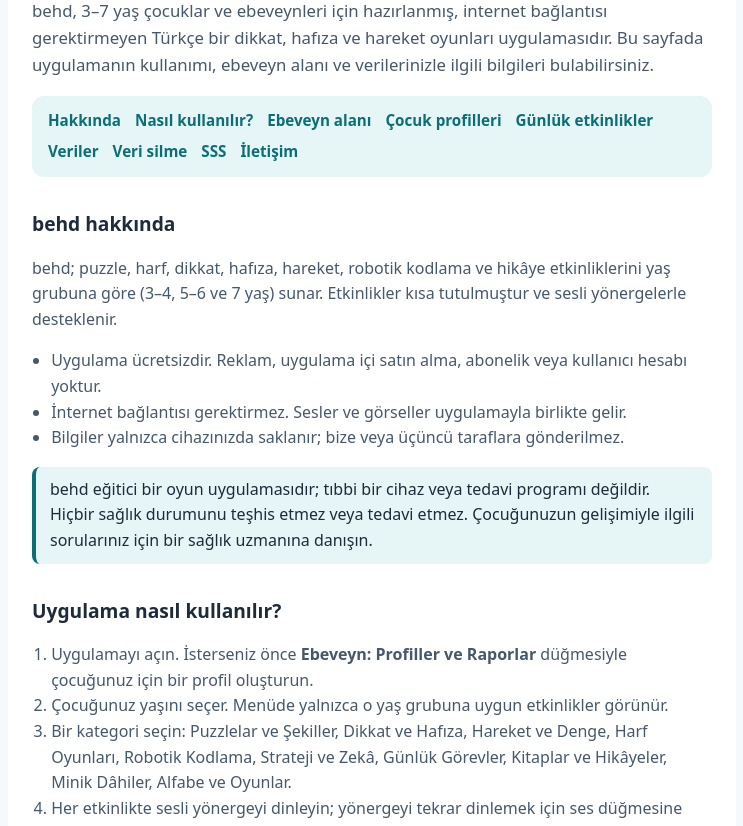
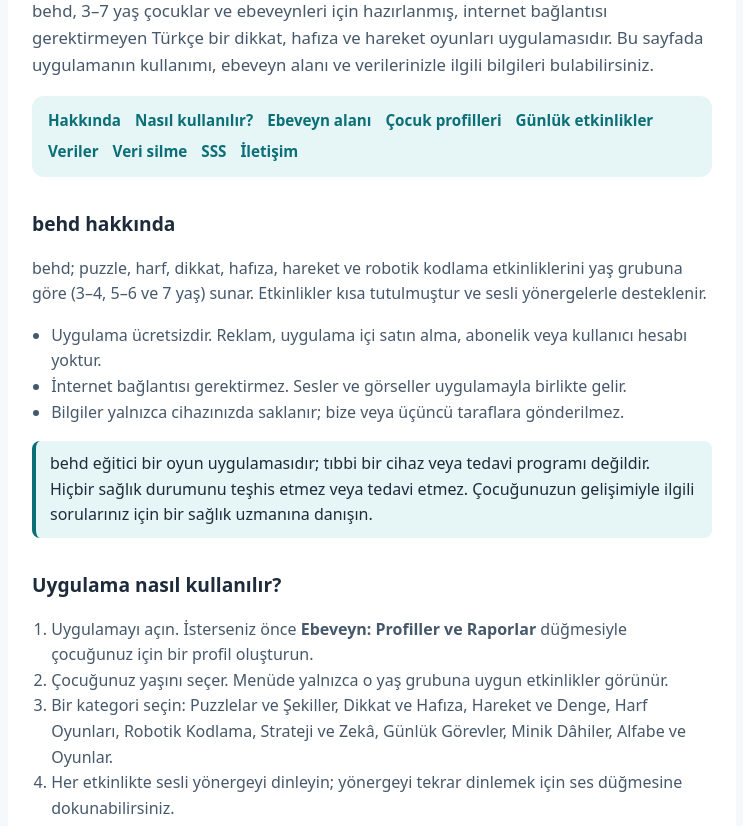
Before and after one commit to onatutkusomun-hub/behd-gizlilik, a plain HTML site: page destek/index.html in a window 1280 px wide. Shown: the part 110-936 px from the top of the page, without its empty margins (268-1011 px from the left). Drawn offline with Linux system fonts and the light colour scheme.

Commit message:
Support page: drop hidden stories category, fix deletion path
Co-Authored-By: Claude Opus 5.5 <noreply@anthropic.com>

```diff
--- a/destek/index.html
+++ b/destek/index.html
@@ -49,7 +49,7 @@ footer { margin-top:32px; padding-top:16px; border-top:1px solid var(--line); fo
 </nav>
 
 <h2 id="hakkinda">behd hakkında</h2>
-<p>behd; puzzle, harf, dikkat, hafıza, hareket, robotik kodlama ve hikâye etkinliklerini yaş grubuna göre (3–4, 5–6 ve 7 yaş) sunar. Etkinlikler kısa tutulmuştur ve sesli yönergelerle desteklenir.</p>
+<p>behd; puzzle, harf, dikkat, hafıza, hareket ve robotik kodlama etkinliklerini yaş grubuna göre (3–4, 5–6 ve 7 yaş) sunar. Etkinlikler kısa tutulmuştur ve sesli yönergelerle desteklenir.</p>
 <ul>
 <li>Uygulama ücretsizdir. Reklam, uygulama içi satın alma, abonelik veya kullanıcı hesabı yoktur.</li>
 <li>İnternet bağlantısı gerektirmez. Sesler ve görseller uygulamayla birlikte gelir.</li>
@@ -61,7 +61,7 @@ footer { margin-top:32px; padding-top:16px; border-top:1px solid var(--line); fo
 <ol>
 <li>Uygulamayı açın. İsterseniz önce <strong>Ebeveyn: Profiller ve Raporlar</strong> düğmesiyle çocuğunuz için bir profil oluşturun.</li>
 <li>Çocuğunuz yaşını seçer. Menüde yalnızca o yaş grubuna uygun etkinlikler görünür.</li>
-<li>Bir kategori seçin: Puzzlelar ve Şekiller, Dikkat ve Hafıza, Hareket ve Denge, Harf Oyunları, Robotik Kodlama, Strateji ve Zekâ, Günlük Görevler, Kitaplar ve Hikâyeler, Minik Dâhiler, Alfabe ve Oyunlar.</li>
+<li>Bir kategori seçin: Puzzlelar ve Şekiller, Dikkat ve Hafıza, Hareket ve Denge, Harf Oyunları, Robotik Kodlama, Strateji ve Zekâ, Günlük Görevler, Minik Dâhiler, Alfabe ve Oyunlar.</li>
 <li>Her etkinlikte sesli yönergeyi dinleyin; yönergeyi tekrar dinlemek için ses düğmesine dokunabilirsiniz.</li>
 </ol>
 <p>Hareket ve Denge etkinliklerini kaymayan, boş bir alanda ve bir yetişkinin yanında oynayın. Her harekette oturarak yapılabilecek bir seçenek vardır; çocuğunuz zorlanırsa durup dinlenebilir.</p>
@@ -105,7 +105,7 @@ footer { margin-top:32px; padding-top:16px; border-top:1px solid var(--line); fo
 <h3>Bir profili kalıcı olarak silmek</h3>
 <ol>
 <li>Ebeveyn alanını açın.</li>
-<li>Profili seçin ve <strong>Profili Kalıcı Olarak Sil</strong>'e dokunun. Arşivlenmiş bir profil için arşiv listesindeki <strong>Kalıcı Sil</strong> düğmesini kullanın.</li>
+<li><strong>Ebeveyn Alanı &gt; Çocuk Profilleri &gt; Profili Düzenle &gt; Profili Kalıcı Olarak Sil</strong> adımlarını izleyin. Arşivlenmiş bir profil için arşiv listesindeki <strong>Kalıcı Sil</strong> düğmesini kullanın.</li>
 <li>Cihaz kilidiyle yeniden doğrulayın, profilin takma adını yazın ve işlemi onaylayın.</li>
 </ol>
 <p>Profil ile ona ait oyun ilerlemesi, öğrenme geçmişi, uyku kayıtları, görevler ve arşiv kopyası silinir. Diğer çocukların kayıtları etkilenmez. <strong>Kalıcı olarak silinen profil geri getirilemez.</strong> Emin değilseniz önce arşivlemeyi tercih edin.</p>
```
